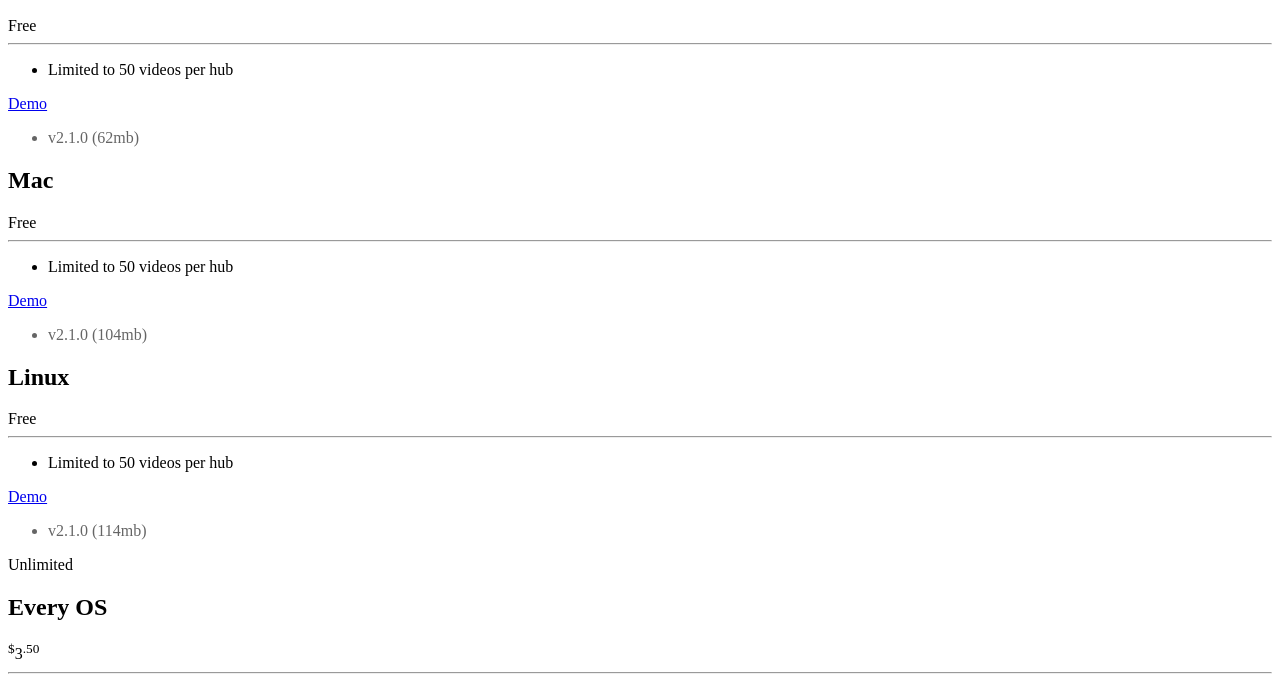
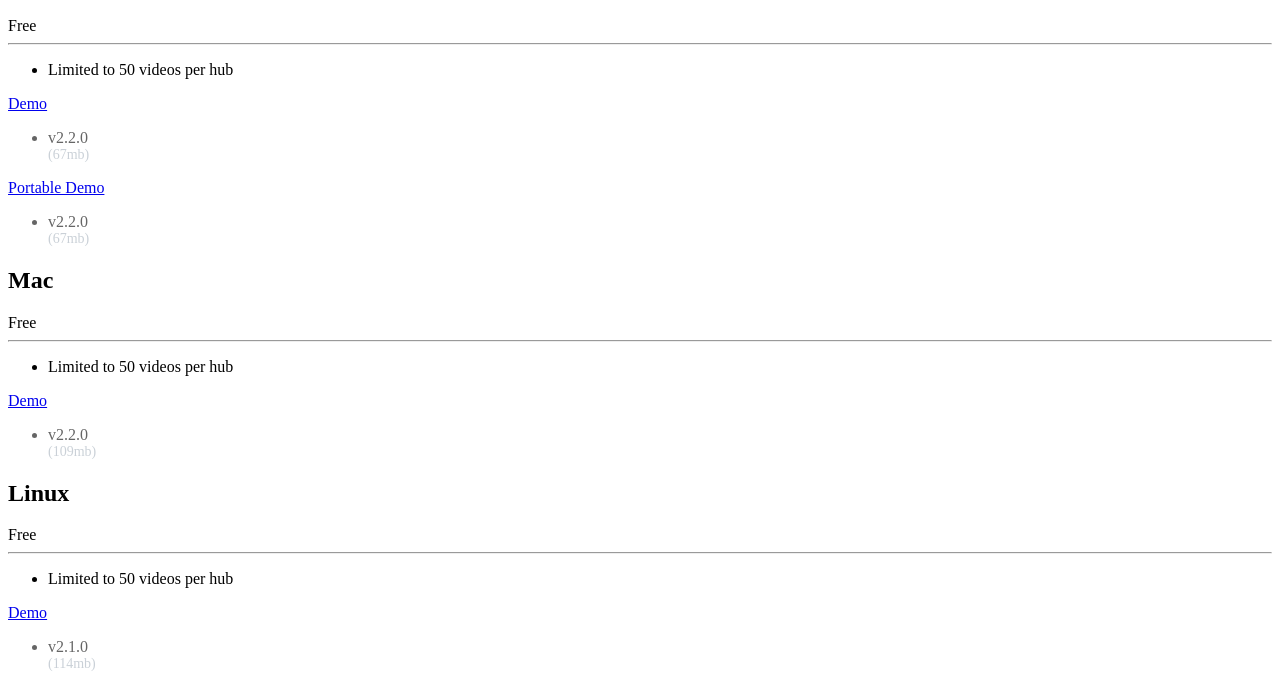
Before and after one commit to BrianQuigley18/video-hub-app-public-website, a website: page download.html in a window 1280 px wide. Shown: the part 50-735 px from the top of the page. Drawn offline with Linux system fonts and the light colour scheme; a script that the page names is missing.

Commit message:
download v2.2.0

```diff
--- a/download.html
+++ b/download.html
@@ -34,6 +34,12 @@
 
     h3 {
       text-align: center;
+    }
+
+    .dl-size {
+      color: #a7b2bd;
+      display: block;
+      font-size: 14px;
     }
   </style>
 
@@ -95,12 +101,24 @@
                       <li>Limited to 50 videos per hub</li>
                     </ul>
                     <a
-                      href="/demos/Video Hub App 2 Setup 2.1.0-demo.exe"
+                      href="/demos/Video Hub App 2 Setup 2.2.0-demo.exe"
                       onClick="gtag('event', 'windows download');"
                       class="btn btn-default btn-sm"
                     >Demo</a>
                     <ul class="pricing-info">
-                      <li class="light">v2.1.0 (62mb)</li>
+                      <li class="light">v2.2.0
+                        <span class="dl-size">(67mb)</span>
+                      </li>
+                    </ul>
+                    <a
+                      href="/demos/Video Hub App 2 2.2.0-demo.exe"
+                      onClick="gtag('event', 'windows download');"
+                      class="btn btn-default btn-sm"
+                    >Portable Demo</a>
+                    <ul class="pricing-info">
+                      <li class="light">v2.2.0
+                        <span class="dl-size">(67mb)</span>
+                      </li>
                     </ul>
                   </div>
                 </div>
@@ -114,12 +132,14 @@
                       <li>Limited to 50 videos per hub</li>
                     </ul>
                     <a
-                      href="/demos/Video Hub App 2-2.1.0-demo.dmg"
+                      href="/demos/Video Hub App 2-2.2.0-demo.dmg"
                       onClick="gtag('event', 'mac download');"
                       class="btn btn-default btn-sm"
                     >Demo</a>
                     <ul class="pricing-info">
-                      <li class="light">v2.1.0 (104mb)</li>
+                      <li class="light">v2.2.0
+                        <span class="dl-size">(109mb)</span>
+                      </li>
                     </ul>
                   </div>
                 </div>
@@ -140,7 +160,9 @@
                       class="btn btn-default btn-sm"
                     >Demo</a>
                     <ul class="pricing-info">
-                      <li class="light">v2.1.0 (114mb)</li>
+                      <li class="light">v2.1.0
+                        <span class="dl-size">(114mb)</span>
+                      </li>
                     </ul>
                   </div>
                 </div>
```
